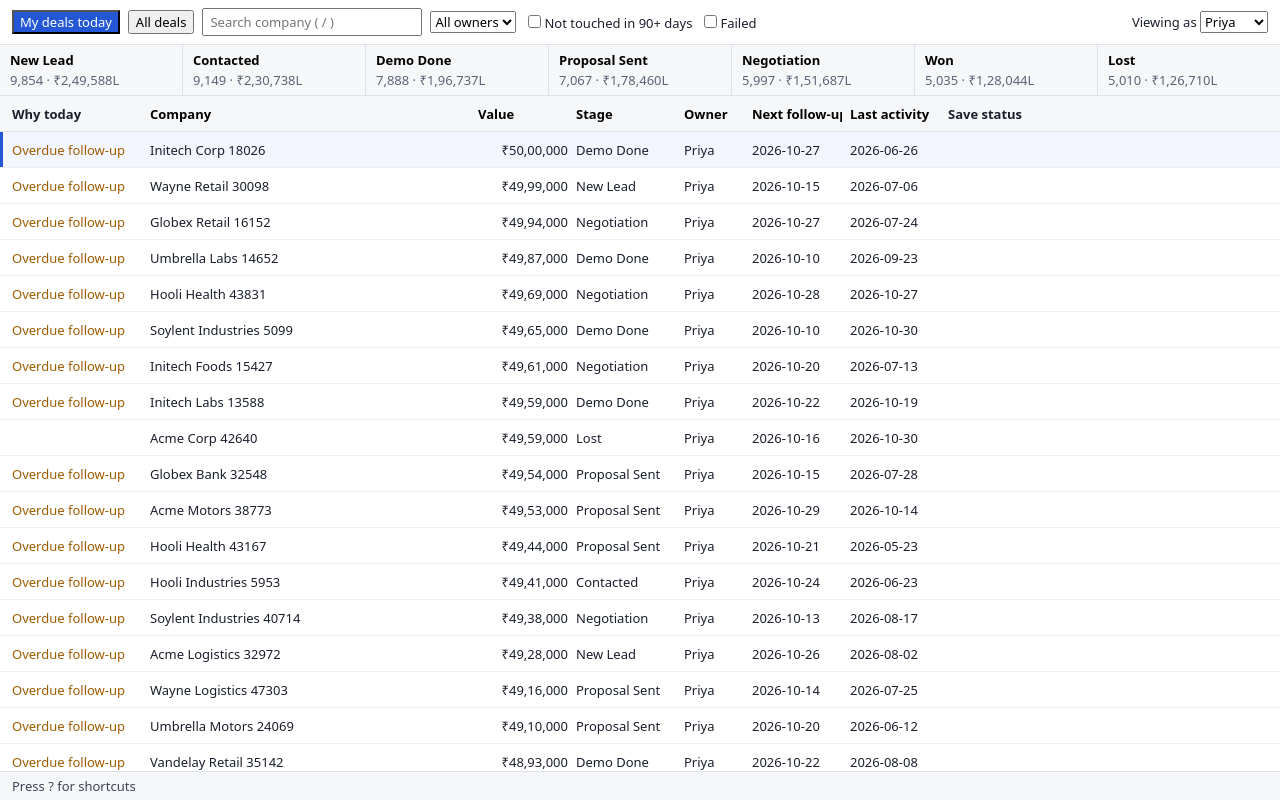
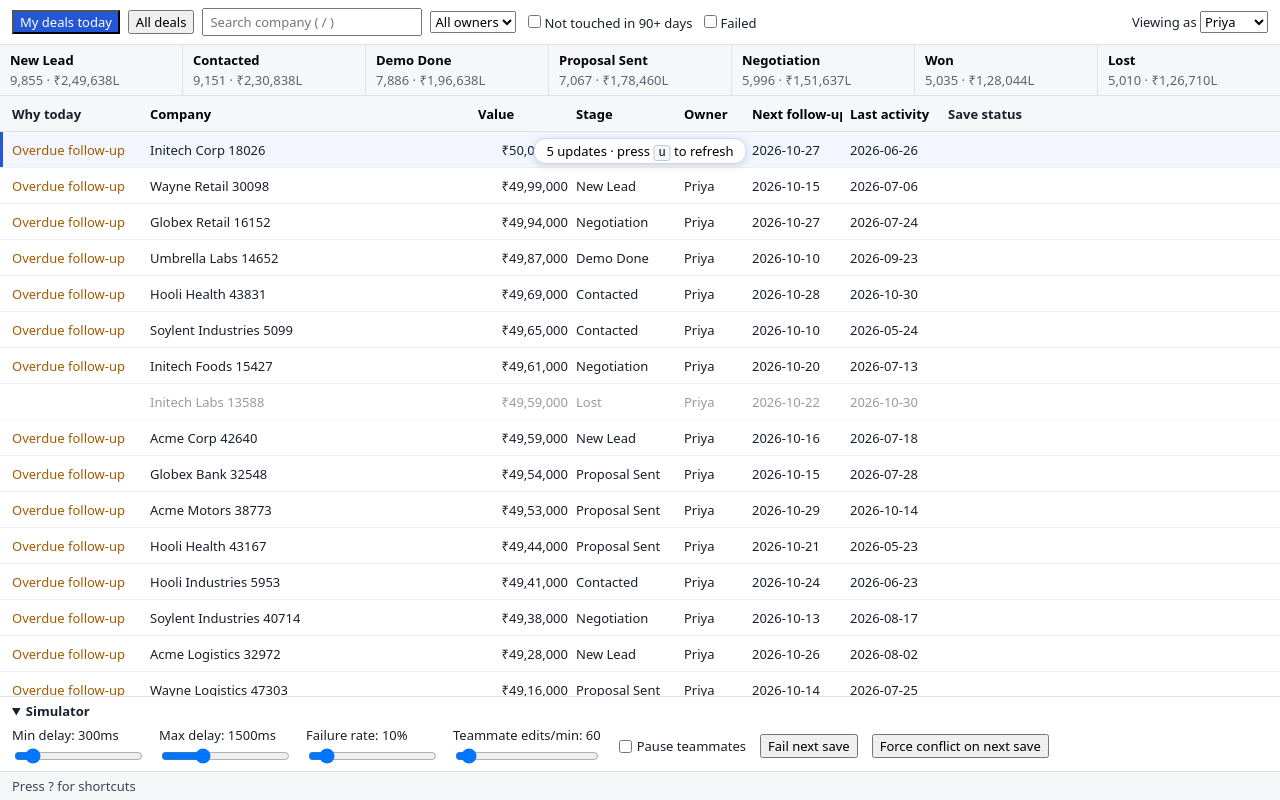
Before and after one commit to siddhantsahare/sales-pipeline, a React (Vite) app: page / in a window 1280 px wide. Built offline with nearby package versions, Linux system fonts and the light colour scheme.

Commit message:
feat: freeze row order, add conflict choices and simulator panel

```diff
--- a/src/App.jsx
+++ b/src/App.jsx
@@ -4,6 +4,7 @@ import BulkBar from './components/BulkBar.jsx';
 import DealTable from './components/DealTable.jsx';
 import LiveRegion from './components/LiveRegion.jsx';
 import ShortcutHelp from './components/ShortcutHelp.jsx';
+import SimPanel from './components/SimPanel.jsx';
 import StagePicker from './components/StagePicker.jsx';
 import StageStrip from './components/StageStrip.jsx';
 import TopBar from './components/TopBar.jsx';
@@ -58,6 +59,7 @@ export default function App() {
         </div>
       )}
       {helpOpen && <ShortcutHelp />}
+      <SimPanel />
       <LiveRegion />
     </div>
   );
--- /dev/null
+++ b/src/components/ConflictChoice.jsx
@@ -0,0 +1,15 @@
+import { STAGE_LABELS } from '../constants.js';
+import { useEngine } from '../sync/EngineContext.js';
+
+/** Never overwrites a teammate's change: the user decides, deliberately. */
+export default function ConflictChoice({ dealId, pending }) {
+  const { engine } = useEngine();
+  const { lastEditedBy } = pending.teammateDeal;
+  return (
+    <span className="conflict">
+      {lastEditedBy} changed this{' '}
+      <button onClick={() => engine.keepTheirs(dealId)}>Keep theirs</button>{' '}
+      <button onClick={() => engine.applyMine(dealId)}>Apply mine ({STAGE_LABELS[pending.toStage]})</button>
+    </span>
+  );
+}
--- a/src/components/DealRow.jsx
+++ b/src/components/DealRow.jsx
@@ -1,15 +1,17 @@
-import { memo } from 'react';
+import { memo, useRef } from 'react';
 import { useSelector } from 'react-redux';
 import { STAGE_LABELS } from '../constants.js';
 import { getReasons } from '../rules/priority.js';
+import { matchesFilters } from '../rules/rows.js';
 import { selectDisplayDeal } from '../store/selectors.js';
+import ConflictChoice from './ConflictChoice.jsx';
 
 const TODAY = new Date();
 
-function saveStatus(pending) {
-  if (!pending) return '';
-  if (pending.status === 'failed') return `Couldn't move to ${STAGE_LABELS[pending.toStage]}`;
-  if (pending.status === 'conflict') return 'Conflict';
+function SaveStatus({ dealId, pending }) {
+  if (!pending) return null;
+  if (pending.status === 'conflict') return <ConflictChoice dealId={dealId} pending={pending} />;
+  if (pending.status === 'failed') return `Couldn't move to ${STAGE_LABELS[pending.toStage]} · r to retry`;
   return 'Saving…';
 }
 
@@ -19,10 +21,13 @@ function DealRow({ dealId, index, start }) {
   const pending = useSelector((state) => state.pending[dealId]);
   const focused = useSelector((state) => state.ui.focusedId === dealId);
   const selected = useSelector((state) => Boolean(state.ui.selectedIds[dealId]));
+  const stale = useSelector((state) => !matchesFilters(deal, state.ui, pending, TODAY));
+  const firstVersion = useRef(deal.version);
 
   const classes = ['row'];
   if (focused) classes.push('focused');
   if (selected) classes.push('selected');
+  if (stale) classes.push('stale');
   if (pending?.status === 'failed' || pending?.status === 'conflict') classes.push('problem');
 
   return (
@@ -34,6 +39,7 @@ function DealRow({ dealId, index, start }) {
       className={classes.join(' ')}
       style={{ transform: `translateY(${start}px)` }}
     >
+      {deal.version !== firstVersion.current && <i key={deal.version} className="flash" />}
       <span role="gridcell" className="reason">{getReasons(deal, TODAY)[0] ?? ''}</span>
       <span role="gridcell">{deal.company}</span>
       <span role="gridcell" className="number">₹{deal.value.toLocaleString('en-IN')}</span>
@@ -41,7 +47,7 @@ function DealRow({ dealId, index, start }) {
       <span role="gridcell">{deal.owner}</span>
       <span role="gridcell">{deal.nextFollowUp}</span>
       <span role="gridcell">{deal.lastActivity}</span>
-      <span role="gridcell" className="status">{saveStatus(pending)}</span>
+      <span role="gridcell" className="status"><SaveStatus dealId={dealId} pending={pending} /></span>
     </div>
   );
 }
--- a/src/components/DealTable.jsx
+++ b/src/components/DealTable.jsx
@@ -5,6 +5,7 @@ import { ROW_HEIGHT } from '../constants.js';
 import { rowsRefreshed, sortChanged } from '../store/uiSlice.js';
 import { useEngine } from '../sync/EngineContext.js';
 import DealRow from './DealRow.jsx';
+import UpdatesPill from './UpdatesPill.jsx';
 
 const COLUMNS = [
   ['reason', 'Why today', false],
@@ -66,6 +67,7 @@ export default function DealTable() {
         ))}
       </div>
       {rowIds.length === 0 && <p className="empty">No deals match this view.</p>}
+      <UpdatesPill />
       <div className="scroller" ref={scrollerRef}>
         <div style={{ height: virtualizer.getTotalSize(), position: 'relative' }}>
           {items.map((item) => (
--- /dev/null
+++ b/src/components/SimPanel.jsx
@@ -0,0 +1,53 @@
+import { useDispatch, useSelector } from 'react-redux';
+import { announced, simChanged } from '../store/uiSlice.js';
+import { useEngine } from '../sync/EngineContext.js';
+
+function Slider({ label, field, min, max, step, format = String }) {
+  const dispatch = useDispatch();
+  const { server } = useEngine();
+  const value = useSelector((state) => state.ui.sim[field]);
+
+  function change(event) {
+    const next = { [field]: Number(event.target.value) };
+    dispatch(simChanged(next));
+    server.updateSettings(next);
+  }
+
+  return (
+    <label>
+      {label}: {format(value)}
+      <input type="range" min={min} max={max} step={step} value={value} onChange={change} />
+    </label>
+  );
+}
+
+export default function SimPanel() {
+  const dispatch = useDispatch();
+  const { server } = useEngine();
+  const paused = useSelector((state) => state.ui.sim.paused);
+
+  function togglePaused(event) {
+    dispatch(simChanged({ paused: event.target.checked }));
+    server.updateSettings({ paused: event.target.checked });
+  }
+
+  function arm(action, message) {
+    action();
+    dispatch(announced(message));
+  }
+
+  return (
+    <details className="sim-panel" open>
+      <summary>Simulator</summary>
+      <div>
+        <Slider label="Min delay" field="minDelay" min={0} max={3000} step={100} format={(v) => `${v}ms`} />
+        <Slider label="Max delay" field="maxDelay" min={0} max={5000} step={100} format={(v) => `${v}ms`} />
+        <Slider label="Failure rate" field="failureRate" min={0} max={1} step={0.05} format={(v) => `${Math.round(v * 100)}%`} />
+        <Slider label="Teammate edits/min" field="editsPerMinute" min={0} max={1200} step={20} />
+        <label><input type="checkbox" checked={paused} onChange={togglePaused} /> Pause teammates</label>
+        <button onClick={() => arm(server.failNextSave, 'Next save will fail')}>Fail next save</button>
+        <button onClick={() => arm(server.forceConflictNextSave, 'Next save will conflict')}>Force conflict on next save</button>
+      </div>
+    </details>
+  );
+}
--- a/src/components/TopBar.jsx
+++ b/src/components/TopBar.jsx
@@ -1,5 +1,6 @@
 import { useDispatch, useSelector } from 'react-redux';
 import { OWNERS } from '../constants.js';
+import { selectFailedCount } from '../store/selectors.js';
 import {
   currentUserChanged, filtersChanged, rowsRefreshed, viewChanged,
 } from '../store/uiSlice.js';
@@ -11,6 +12,7 @@ export default function TopBar() {
   const view = useSelector((state) => state.ui.view);
   const filters = useSelector((state) => state.ui.filters);
   const currentUser = useSelector((state) => state.ui.currentUser);
+  const failedCount = useSelector(selectFailedCount);
 
   function apply(action) {
     dispatch(action);
@@ -54,6 +56,11 @@ export default function TopBar() {
         />
         Failed
       </label>
+      {failedCount > 0 && (
+        <button className="failed-count" onClick={() => apply(filtersChanged({ failedOnly: true }))}>
+          {failedCount.toLocaleString('en-IN')} need attention
+        </button>
+      )}
       <label className="push-right">
         Viewing as{' '}
         <select value={currentUser} onChange={(event) => apply(currentUserChanged(event.target.value))}>
--- /dev/null
+++ b/src/components/UpdatesPill.jsx
@@ -0,0 +1,13 @@
+import { useDispatch, useSelector } from 'react-redux';
+import { rowsRefreshed } from '../store/uiSlice.js';
+
+export default function UpdatesPill() {
+  const dispatch = useDispatch();
+  const updateCount = useSelector((state) => state.ui.updateCount);
+  if (updateCount === 0) return null;
+  return (
+    <button className="updates-pill" onClick={() => dispatch(rowsRefreshed())}>
+      {updateCount.toLocaleString('en-IN')} updates · press <kbd>u</kbd> to refresh
+    </button>
+  );
+}
--- a/src/main.jsx
+++ b/src/main.jsx
@@ -5,7 +5,7 @@ import { generateDeals } from './server/generateDeals.js';
 import { createFakeServer } from './server/fakeServer.js';
 import { createAppStore } from './store/index.js';
 import { dealsLoaded, dealsUpdated } from './store/dealsSlice.js';
-import { rowsRefreshed } from './store/uiSlice.js';
+import { rowsRefreshed, updatesCounted } from './store/uiSlice.js';
 import { EngineContext } from './sync/EngineContext.js';
 import { createSyncEngine } from './sync/syncEngine.js';
 import './styles.css';
@@ -17,7 +17,10 @@ const engine = createSyncEngine({ api: server, store });
 async function start() {
   store.dispatch(dealsLoaded(await server.getDeals()));
   store.dispatch(rowsRefreshed());
-  server.subscribe((deals) => store.dispatch(dealsUpdated(deals)));
+  server.subscribe((deals) => {
+    store.dispatch(dealsUpdated(deals));
+    store.dispatch(updatesCounted(deals.length));
+  });
   server.startTeammates();
 
   createRoot(document.getElementById('root')).render(
--- a/src/styles.css
+++ b/src/styles.css
@@ -41,6 +41,21 @@ button, select, input { font: inherit; }
 .number { text-align: right; }
 .status { color: #5b6475; }
 
+.table { position: relative; }
+.row.stale { opacity: 0.45; }
+.flash { position: absolute; inset: 0; pointer-events: none; background: #ffe9a8; animation: fade 1.2s forwards; }
+@keyframes fade { to { opacity: 0; } }
+.conflict button { padding: 0 4px; }
+.row.problem .status { overflow: visible; }
+.updates-pill { position: absolute; top: 42px; left: 50%; transform: translateX(-50%); z-index: 5; padding: 3px 12px; border: 1px solid #c9d6f7; border-radius: 12px; background: #fff; cursor: pointer; box-shadow: 0 2px 8px rgba(20, 28, 45, 0.15); }
+.failed-count { border: 1px solid #c9302c; border-radius: 3px; background: #fdecea; color: #c9302c; }
+
+.sim-panel { flex: none; padding: 5px 12px; border-top: 1px solid #dde1e8; }
+.sim-panel summary { cursor: pointer; font-weight: 600; }
+.sim-panel > div { display: flex; flex-wrap: wrap; gap: 14px; align-items: center; padding-top: 6px; }
+.sim-panel label { display: flex; flex-direction: column; gap: 2px; }
+.sim-panel label:has(input[type='checkbox']) { flex-direction: row; align-items: center; }
+
 .bulk-bar { flex: none; display: flex; gap: 20px; align-items: center; padding: 6px 12px; border-top: 1px solid #c9d6f7; background: #eef3ff; }
 .status-line { flex: none; padding: 5px 12px; border-top: 1px solid #dde1e8; background: #f6f7f9; color: #3c4453; }
 
--- a/src/sync/syncEngine.js
+++ b/src/sync/syncEngine.js
@@ -4,7 +4,7 @@ import {
   moveCleared, moveConflicted, moveWaiting, movesFailed, movesQueued, movesSaved, movesSent,
 } from '../store/pendingSlice.js';
 import { selectDisplayDeal } from '../store/selectors.js';
-import { announced, bulkFinished, bulkProgress, bulkStarted } from '../store/uiSlice.js';
+import { announced, bulkFinished, bulkProgress, bulkStarted, updatesCounted } from '../store/uiSlice.js';
 
 /**
  * Owns every save. A deal has at most one move in flight and one waiting, so
@@ -61,6 +61,7 @@ export function createSyncEngine({ api, store }) {
     store.dispatch(dealsUpdated(results.map((result) => result.deal)));
     saved.forEach((result) => lastSavedVersion.set(result.dealId, result.deal.version));
     store.dispatch(movesSaved(savedIds));
+    store.dispatch(updatesCounted(savedIds.length));
     for (const { dealId, deal } of conflicts) {
       forgetUndo(dealId, state().pending[dealId].toStage);
       store.dispatch(moveConflicted({ dealId, deal }));
```
Also changed, not shown: 1 other file (tests, documents, lock files or other folders).
